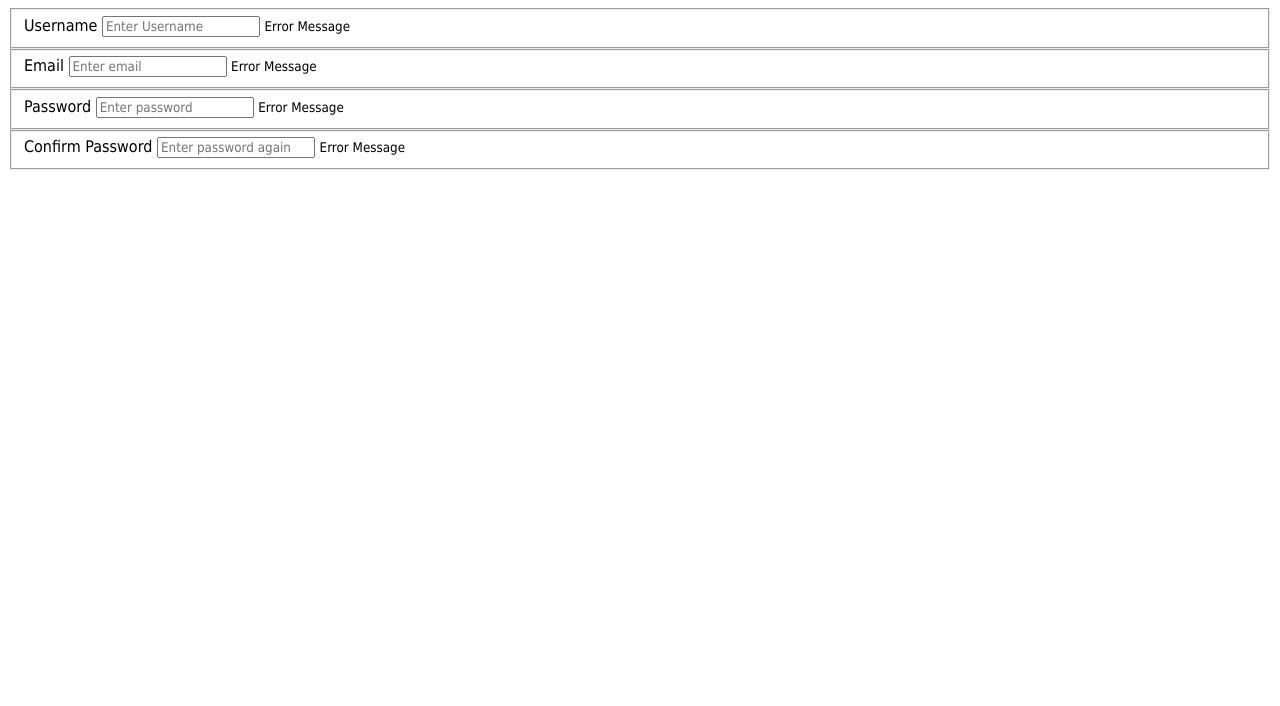
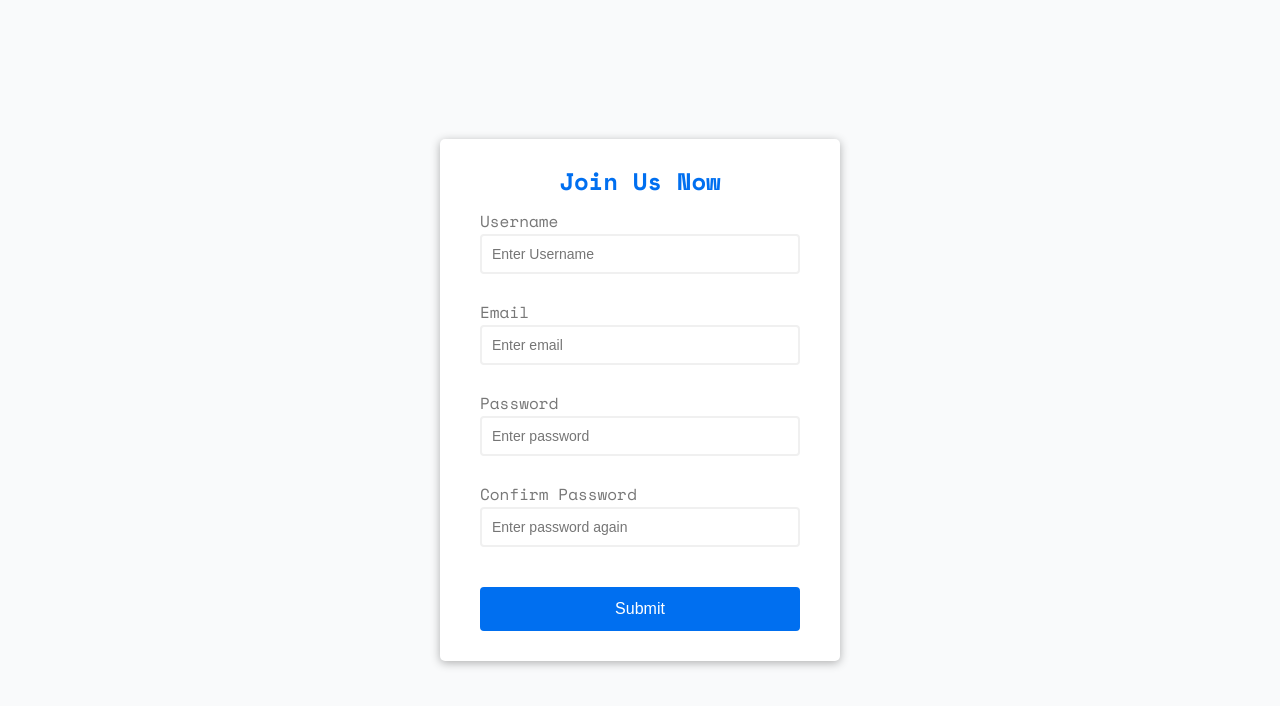
Before and after one commit to sayedcse/Form-Validation, a plain HTML site: page index.html in a window 1280 px wide. Drawn offline with nearby package versions, Linux system fonts and the light colour scheme.

Commit message:
CSS styling done

```diff
--- a/index.html
+++ b/index.html
@@ -8,7 +8,9 @@
     </head>
     <body>
         <main class="container">
+            <!-- Form inputs -->
             <form id="form" class="form">
+                <h2>Join Us Now</h2>
                 <!-- UserName Input field -->
                 <fieldset class="form-control">
                     <label for="username">Username</label>
@@ -44,6 +46,8 @@
                     />
                     <small>Error Message</small>
                 </fieldset>
+                <!-- Submit button -->
+                <button>Submit</button>
             </form>
         </main>
 
--- a/style.css
+++ b/style.css
@@ -1,5 +1,222 @@
-* {
-    font-family: 'Tahoma', 'sans-serif';
+/* Reset CSS */
+@import url('https://fonts.googleapis.com/css2?family=Space+Mono:ital,wght@0,400;0,700;1,400;1,700&display=swap');
+/* http://meyerweb.com/eric/tools/css/reset/
+   v2.0 | 20110126
+   License: none (public domain)
+*/
+
+html,
+body,
+div,
+span,
+applet,
+object,
+iframe,
+h1,
+h2,
+h3,
+h4,
+h5,
+h6,
+p,
+blockquote,
+pre,
+a,
+abbr,
+acronym,
+address,
+big,
+cite,
+code,
+del,
+dfn,
+em,
+img,
+ins,
+kbd,
+q,
+s,
+samp,
+small,
+strike,
+strong,
+sub,
+sup,
+tt,
+var,
+b,
+u,
+i,
+center,
+dl,
+dt,
+dd,
+ol,
+ul,
+li,
+fieldset,
+form,
+label,
+legend,
+table,
+caption,
+tbody,
+tfoot,
+thead,
+tr,
+th,
+td,
+article,
+aside,
+canvas,
+details,
+embed,
+figure,
+figcaption,
+footer,
+header,
+hgroup,
+menu,
+nav,
+output,
+ruby,
+section,
+summary,
+time,
+mark,
+audio,
+video {
+    margin: 0;
+    padding: 0;
+    border: 0;
+    font-size: 100%;
+    font: inherit;
+    vertical-align: baseline;
+}
+/* HTML5 display-role reset for older browsers */
+article,
+aside,
+details,
+figcaption,
+figure,
+footer,
+header,
+hgroup,
+menu,
+nav,
+section {
+    display: block;
 }
 body {
+    line-height: 1;
 }
+ol,
+ul {
+    list-style: none;
+}
+blockquote,
+q {
+    quotes: none;
+}
+blockquote:before,
+blockquote:after,
+q:before,
+q:after {
+    content: '';
+    content: none;
+}
+table {
+    border-collapse: collapse;
+    border-spacing: 0;
+}
+/* End Reset */
+:root {
+    /* color variables */
+    --primary-blue: #006ff0;
+    --secondary-orange: #ff9900;
+    --gray-dark: #777;
+    --white: #fff;
+    --white-body: #f9fafb;
+    --white-border: #f0f0f0;
+    --color-success: #3ecc71;
+    --color-error: #e74c3c;
+}
+* {
+    box-sizing: border-box;
+}
+body {
+    background-color: var(--white-body);
+    font-family: 'Space Mono', 'serif';
+    display: flex;
+    align-items: center;
+    justify-content: center;
+    min-height: 100vh;
+    margin: 0;
+}
+.container {
+    background-color: var(--white);
+    border-radius: 0.313rem;
+    box-shadow: 0 0.125rem 0.625rem rgba(0, 0, 0, 0.3);
+    width: 25rem;
+}
+h2 {
+    text-align: center;
+    margin: 0 0 1.25rem;
+    font-size: 1.5rem;
+    font-weight: bold;
+    color: var(--primary-blue);
+}
+.form {
+    padding: 1.875rem 2.5rem;
+}
+.form-control {
+    margin-bottom: 0.625rem;
+    padding-bottom: 1.25rem;
+    position: relative;
+}
+.form-control label {
+    color: var(--gray-dark);
+    display: block;
+    margin-bottom: 0.313rem;
+}
+.form-control input {
+    border: 0.125rem solid var(--white-border);
+    border-radius: 0.25rem;
+    padding: 0.625rem;
+    width: 100%;
+    font-size: 0.875rem;
+    display: block;
+}
+.form-control input:focus {
+    outline: 0;
+    /* border-color: #777; */
+    border-color: var(--secondary-orange);
+}
+.form-control.success input {
+    border-color: var(--color-success);
+}
+.form-control.error input {
+    border-color: var(--color-error);
+}
+.form-control small {
+    color: var(--color-error);
+    position: absolute;
+    bottom: 0;
+    left: 0;
+    visibility: hidden;
+}
+.form-control.error small {
+    visibility: visible;
+}
+.form button {
+    cursor: pointer;
+    background-color: var(--primary-blue);
+    border: 0.125rem solid var(--primary-blue);
+    border-radius: 0.25rem;
+    color: var(--white);
+    display: block;
+    width: 100%;
+    font-size: 1rem;
+    margin-top: 1.25rem;
+    padding: 0.675rem;
+}
```
